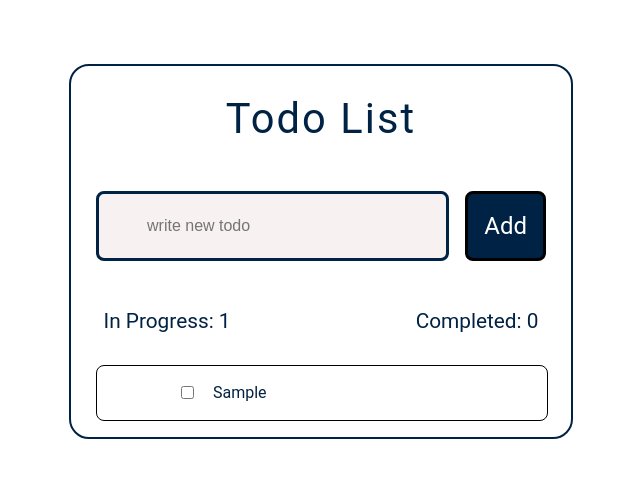
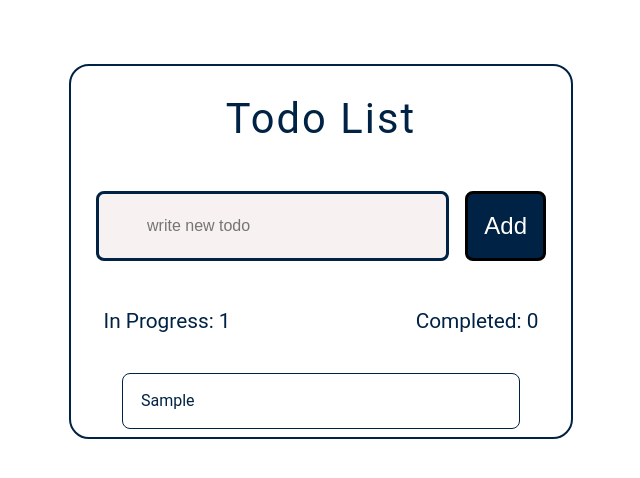
Before and after one commit to mashovozka/embeddable-todo-list, a React (Create React App) app: page / in a window 1280 px wide. Both pictures are taken after typing "Sample" into the empty fields and a click on the button "Add". Shown: the top 478 px of the page, without its empty margins (319-959 px from the left). Built offline with nearby package versions, Linux system fonts and the light colour scheme; no server answers.

Commit message:
removed checkbox, added consts for styling

```diff
--- a/src/components/todo/todo.component.jsx
+++ b/src/components/todo/todo.component.jsx
@@ -1,12 +1,12 @@
 import { useDispatch } from "react-redux";
 import "./todo.styles.jsx";
-import { TodoContainer, TodoCheckbox, TodoValue } from "./todo.styles";
+import { TodoContainer } from "./todo.styles";
 import { TODOS_ACTION_TYPES } from "../../store/todos/todos.action";
 
 export default function Todo({ todo }) {
   const dispatch = useDispatch();
 
-  const { value, isComplete, id } = todo;
+  const { value, isComplete } = todo;
 
   const toggleComplete = () => {
     dispatch({ type: TODOS_ACTION_TYPES.TOGGLE_COMPLETE_TODO, payload: todo });
@@ -14,12 +14,7 @@ export default function Todo({ todo }) {
 
   return (
     <TodoContainer isComplete={isComplete} onClick={toggleComplete}>
-      <TodoCheckbox
-        defaultChecked={isComplete}
-        type="checkbox"
-        id={id}
-      ></TodoCheckbox>
-      <TodoValue>{value}</TodoValue>
+      {value}
     </TodoContainer>
   );
 }
--- a/src/components/todo/todo.styles.jsx
+++ b/src/components/todo/todo.styles.jsx
@@ -1,22 +1,11 @@
 import styled from "styled-components";
+import { mainColor } from "../../App.styles";
 
 export const TodoContainer = styled.label`
-  display: flex;
-  margin: 1rem auto;
-  padding: 1.1rem 0;
-  justify-content: center;
-  align-items: center;
-  border: 1px solid black;
+  margin: 0.5rem auto;
+  padding: 1.1rem;
+  border: 1px solid ${mainColor};
   border-radius: 8px;
-  width: 100%;
+  width: 80%;
   text-decoration: ${(props) => (props.isComplete ? "line-through" : "none")};
-  position: relative;
 `;
-
-export const TodoCheckbox = styled.input`
-  width: 10%;
-`;
-
-export const TodoValue = styled.span`
-  width: 60%;
-`;
--- a/src/components/todoForm/todoForm.styles.jsx
+++ b/src/components/todoForm/todoForm.styles.jsx
@@ -1,8 +1,5 @@
 import styled from "styled-components";
-import {
-  mainColor,
-  secondaryColor,
-} from "../../components/todoList/todoList.styles";
+import { mainColor, secondaryColor } from "../../App.styles";
 
 export const NewTodoForm = styled.form`
   display: flex;
@@ -31,6 +28,5 @@ export const NewTodoForm = styled.form`
     margin-left: 1rem;
     cursor: pointer;
     font-size: 1.5rem;
-    font-family: "Roboto", sans-serif;
   }
 `;
--- a/src/components/todoList/todoList.component.jsx
+++ b/src/components/todoList/todoList.component.jsx
@@ -30,7 +30,6 @@ export default function TodoList() {
           <Todo key={i} todo={todo} />
         ))}
       </TodoItemsContainer>
-      {/* <button type="submit">add todo</button> */}
     </TodoListContainer>
   );
 }
--- a/src/components/todoList/todoList.styles.jsx
+++ b/src/components/todoList/todoList.styles.jsx
@@ -1,12 +1,10 @@
 import styled from "styled-components";
 
-export const mainColor = "#002244";
-export const secondaryColor = "#f7f1f1";
+import { mainColor } from "../../App.styles";
 
 export const TodoListContainer = styled.div`
   margin: 4rem auto;
   max-width: 500px;
-  background: white;
   border: 2px solid ${mainColor};
   border-radius: 20px;
   color: ${mainColor};
@@ -23,4 +21,6 @@ export const TodoListContainer = styled.div`
 export const TodoItemsContainer = styled.div`
   margin: auto;
   width: 90%;
+  display: flex;
+  flex-direction: column;
 `;
```
